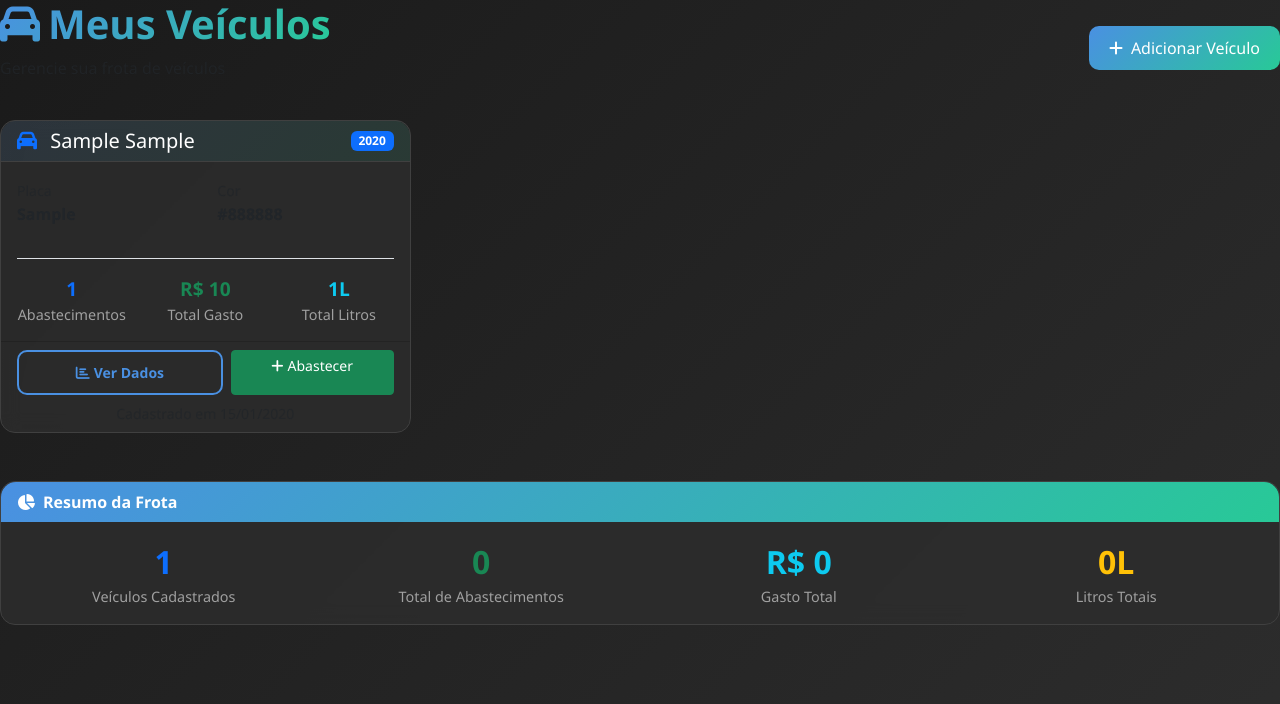
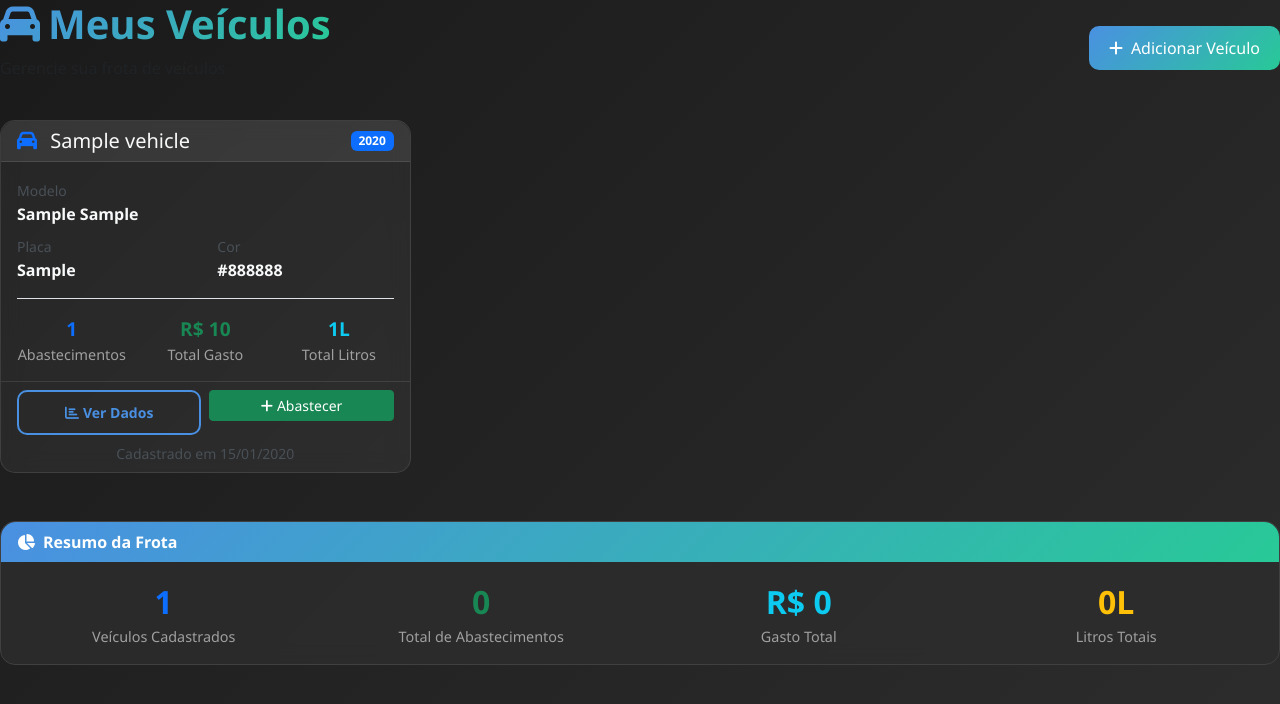
Before and after one commit to cguedes90/rodostats, a Flask app: template templates/vehicles.html in a window 1280 px wide. Shown: the top 704 px of the page. Run offline with Flask 3, Linux system fonts and the light colour scheme; the template is opened without the code that fills it: values that come from a table or form of the project are taken from there, others are empty; tables that the repository leaves empty hold one stand-in row (values such as "Sample post"); some libraries are stand-ins or nearby versions.

Commit message:
Melhorar visualização da página de veículos: corrigir exibição de placa/cor None, alinhar botões e melhorar contraste

```diff
--- a/templates/vehicles.html
+++ b/templates/vehicles.html
@@ -23,21 +23,37 @@
     <div class="col-lg-4 col-md-6 mb-4">
         <div class="card vehicle-card h-100">
             <div class="card-header d-flex justify-content-between align-items-center">
-                <h5 class="mb-0">
+                <h5 class="mb-0 text-light">
                     <i class="fas fa-car me-2 text-primary"></i>
-                    {{ vehicle.brand }} {{ vehicle.model }}
+                    {{ vehicle.name }}
                 </h5>
                 <span class="badge bg-primary">{{ vehicle.year }}</span>
             </div>
             <div class="card-body">
-                <div class="row">
+                <div class="mb-2">
+                    <small class="text-light-emphasis">Modelo</small>
+                    <p class="fw-bold text-light mb-0">{{ vehicle.brand }} {{ vehicle.model }}</p>
+                </div>
+                <div class="row mb-3">
                     <div class="col-6">
-                        <small class="text-muted">Placa</small>
-                        <p class="fw-bold">{{ vehicle.license_plate }}</p>
+                        <small class="text-light-emphasis">Placa</small>
+                        <p class="fw-bold text-light mb-0">
+                            {% if vehicle.license_plate %}
+                                {{ vehicle.license_plate }}
+                            {% else %}
+                                <span class="text-muted">Não informada</span>
+                            {% endif %}
+                        </p>
                     </div>
                     <div class="col-6">
-                        <small class="text-muted">Cor</small>
-                        <p class="fw-bold">{{ vehicle.color }}</p>
+                        <small class="text-light-emphasis">Cor</small>
+                        <p class="fw-bold text-light mb-0">
+                            {% if vehicle.color %}
+                                {{ vehicle.color }}
+                            {% else %}
+                                <span class="text-muted">Não informada</span>
+                            {% endif %}
+                        </p>
                     </div>
                 </div>
 
@@ -76,17 +92,21 @@
                 {% endif %}
             </div>
             <div class="card-footer bg-transparent">
-                <div class="d-grid gap-2 d-md-flex">
+                <div class="row g-2">
+                    <div class="col-6">
                         <a href="{{ url_for('dashboard', vehicle_id=vehicle.id) }}"
-                       class="btn btn-outline-primary btn-sm flex-fill">
+                           class="btn btn-outline-primary btn-sm w-100">
                             <i class="fas fa-chart-bar me-1"></i>Ver Dados
                         </a>
+                    </div>
+                    <div class="col-6">
                         <a href="{{ url_for('add_fuel_record', vehicle_id=vehicle.id) }}"
-                       class="btn btn-success btn-sm flex-fill">
+                           class="btn btn-success btn-sm w-100">
                             <i class="fas fa-plus me-1"></i>Abastecer
                         </a>
                     </div>
-                <small class="text-muted d-block mt-2 text-center">
+                </div>
+                <small class="text-light-emphasis d-block mt-2 text-center">
                     Cadastrado em {{ vehicle.created_at.strftime('%d/%m/%Y') }}
                 </small>
             </div>
@@ -188,7 +208,9 @@ document.addEventListener('DOMContentLoaded', function() {
 <style>
 .vehicle-card {
     transition: all 0.3s ease;
-    border: 1px solid var(--border-color);
+    border: 1px solid rgba(255, 255, 255, 0.1);
+    background: rgba(255, 255, 255, 0.05);
+    backdrop-filter: blur(10px);
 }
 
 .vehicle-card:hover {
@@ -198,8 +220,12 @@ document.addEventListener('DOMContentLoaded', function() {
 }
 
 .vehicle-card .card-header {
-    background: linear-gradient(135deg, rgba(74, 144, 226, 0.1), rgba(40, 201, 151, 0.1));
-    border-bottom: 1px solid var(--border-color);
+    background: rgba(255, 255, 255, 0.08);
+    border-bottom: 1px solid rgba(255, 255, 255, 0.1);
+}
+
+.vehicle-card .card-footer {
+    border-top: 1px solid rgba(255, 255, 255, 0.1);
 }
 </style>
 {% endblock %}
```
Lines whose indentation alone changed are shown as unchanged.
